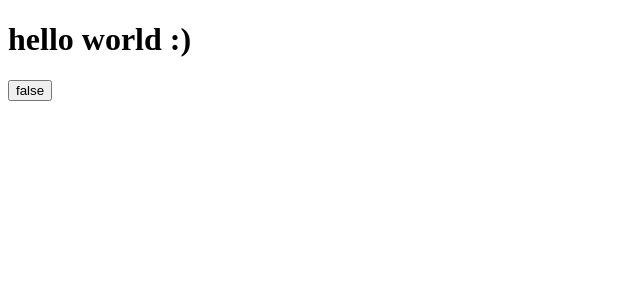
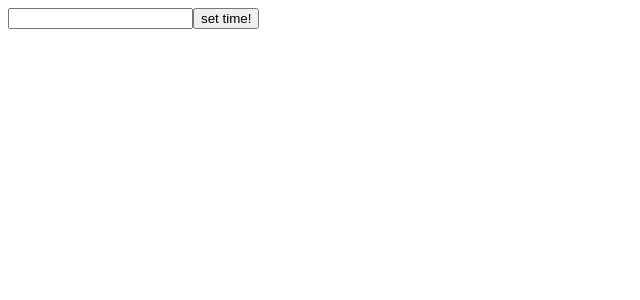
Before and after one commit to nafasebra/countdown, a React app: page / in a window 1280 px wide. Shown: the top 300 px of the page, without its empty margins (0-640 px from the left). Built offline with nearby package versions, Linux system fonts and the light colour scheme.

Commit message:
create consept of timer

```diff
--- a/src/App.js
+++ b/src/App.js
@@ -2,14 +2,25 @@ import React, { useState } from 'react'
 
 function App() {
 
-    const [state, setState] = useState(false);
-
-    console.log(state);
+    const [isSetTime, setIsSetTime] = useState(false);
+    const [stateTrue, setStateTrue] = useState(false);
 
     return (
         <React.Fragment>
-            <h1>hello world :)</h1>
-            <button onClick={() => setState(!state)}>{state.toString()}</button>
+            {
+                !isSetTime ?
+                    <div>
+                        <input type="text" />
+                        <button onClick={(e) => setIsSetTime(true)}>set time!</button>
+                    </div>
+                :
+                <div>
+                    <h1>hello world :)</h1>
+                    <button onClick={() => setStateTrue(!stateTrue)}>
+                        {stateTrue.toString()}
+                    </button>
+                </div>
+            }
         </React.Fragment>
     )
 }
```
